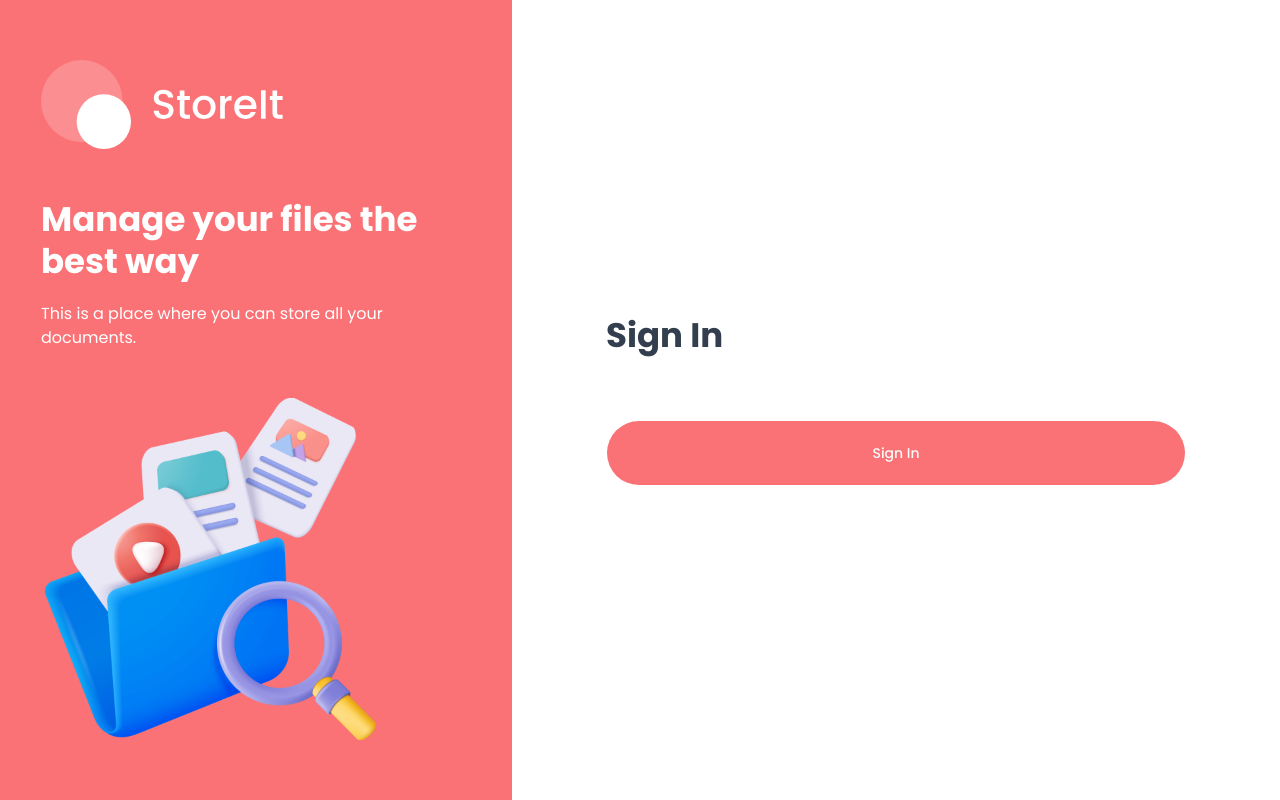
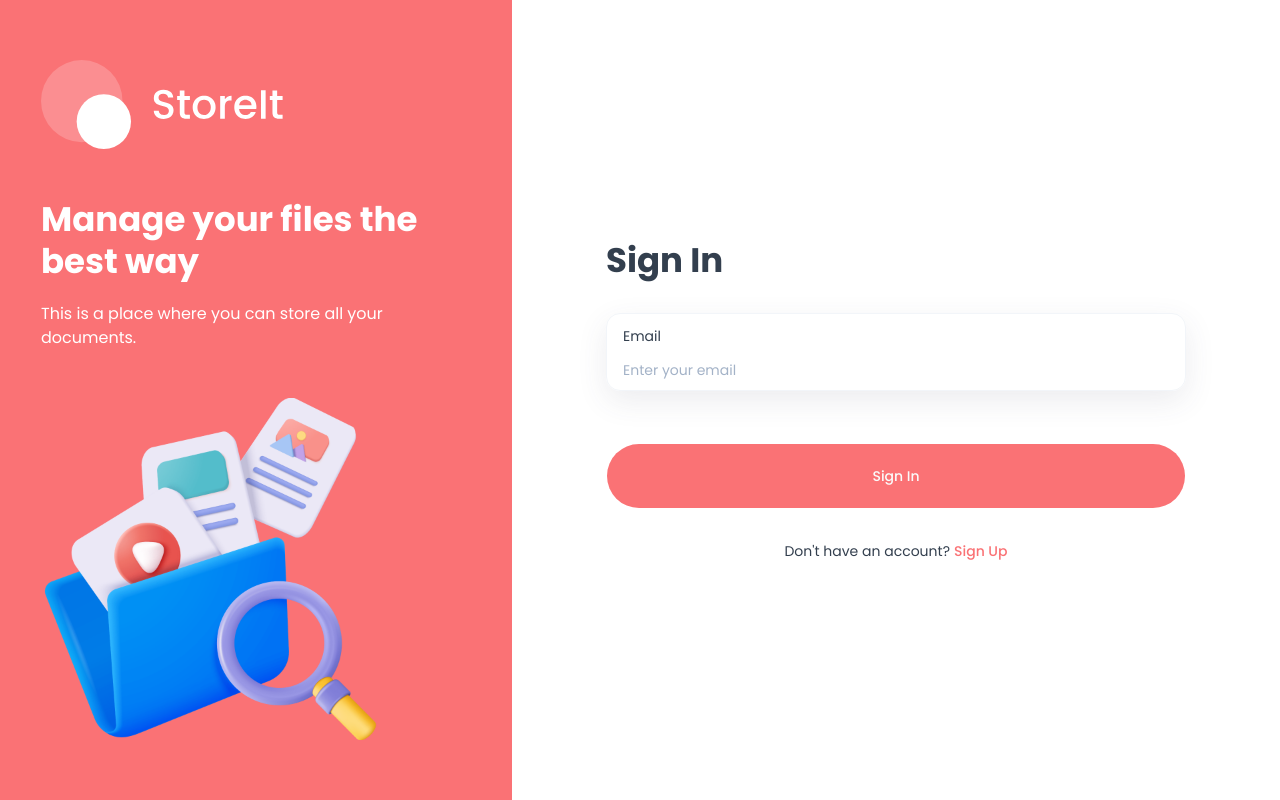
Before and after one commit to franckrm/crypto-drive, a Next.js app: page /sign-in in a window 1280 px wide. Built offline with nearby package versions, Linux system fonts and the light colour scheme.

Commit message:
feat: add link option to sign-in and sign-up in authform

```diff
--- a/app/components/AuthForm.tsx
+++ b/app/components/AuthForm.tsx
@@ -22,6 +22,7 @@ import {
   FieldLabel,
 } from "@/components/ui/field";
 import { Input } from "@/components/ui/input";
+import Link from "next/link";
 
 const formSchema = z.object({
   fullName: z
@@ -76,15 +77,18 @@ const AuthForm = ({ type }: { type: TypeForm }) => {
                         autoComplete="vz"
                         className="shad-input"
                       />
-
                     </Field>
                     {fieldState.invalid && (
-                      <FieldError errors={[fieldState.error]}  className="shad-form-message"/>
+                      <FieldError
+                        errors={[fieldState.error]}
+                        className="shad-form-message"
+                      />
                     )}
                   </>
-
                 )}
               />
+            </>
+          )}
           <Controller
             name="email"
             control={form.control}
@@ -108,22 +112,37 @@ const AuthForm = ({ type }: { type: TypeForm }) => {
                     autoComplete="email"
                     className="shad-input"
                   />
-
                 </Field>
+                <Field>
                   {fieldState.invalid && (
-                      <FieldError errors={[fieldState.error]}  className="shad-form-message"/>
+                    <FieldError
+                      errors={[fieldState.error]}
+                      className="shad-form-message"
+                    />
                   )}
+                </Field>
               </>
             )}
           />
-            </>
-          )}
         </FieldGroup>
         <Field orientation="horizontal">
           <Button type="submit" className="form-submit-button">
             {type == "sign-in" ? "Sign In" : "Sign Up"}
           </Button>
         </Field>
+        <div className="body-2 flex justify-center">
+          <p className="text-light-100">
+            {type == "sign-in"
+              ? "Don't have an account? "
+              : "Already have an account? "}
+          </p>
+          <Link
+            href={type == "sign-in" ? "/sign-up" : "/sign-in"}
+            className="text-brand ml-1 font-medium"
+          >
+            {type == "sign-in" ? "Sign Up" : "Sign In"}
+          </Link>
+        </div>
       </form>
     </>
   );
--- a/app/globals.css
+++ b/app/globals.css
@@ -79,7 +79,7 @@
   }
 
   .shad-form-label {
-    @apply text-light-100! w-full! pt-2! text-[14px] leading-[20px] font-normal;
+    @apply text-light-100! w-full! pt-2! text-[14px]! leading-[20px]! font-normal!;
   }
 
   .shad-form-item {
@@ -109,7 +109,7 @@
   }
 
   .shad-form-message {
-    @apply text-red! text-[14px]! leading-[20px]! font-normal! ml-4!;
+    @apply text-red! ml-4! text-[14px]! leading-[20px]! font-normal!;
   }
 }
 
```
Lines whose indentation alone changed are shown as unchanged.
